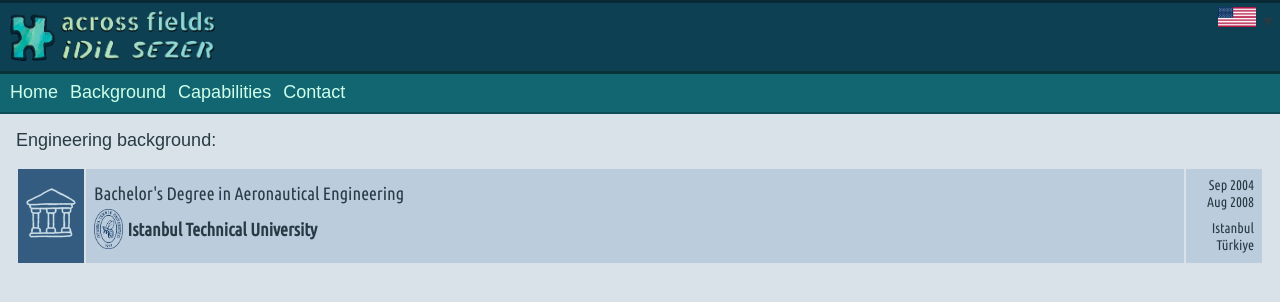
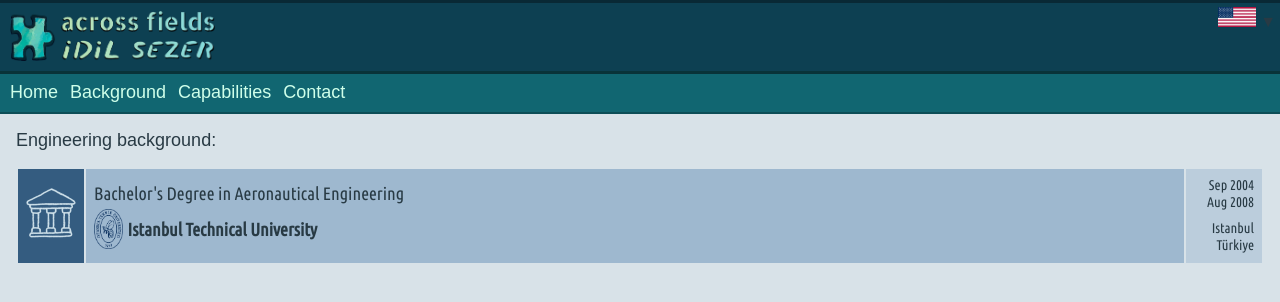
Before and after one commit to acrossfields/idilsezer, a Jekyll site: the page built from en/background.md, in a window 1280 px wide. Shown: the top 302 px of the page. Built offline with Jekyll 4.4.1, drawn with Linux system fonts in a browser that asks for light colours; some web fonts are replaced.

Commit message:
Update background.md

```diff
--- a/en/background.md
+++ b/en/background.md
@@ -12,7 +12,7 @@ permalink: /en/background/
     <td style="background-color: #345c80;">
       <img src="{{ '/assets/images/edu.png' | relative_url }}" alt="Education">
     </td>
-    <td style="background-color: #bbcddc;">
+    <td style="background-color: #9eb8cf;">
       <div style="margin-bottom: 5px;">
         Bachelor's Degree in Aeronautical Engineering
       </div>
```
